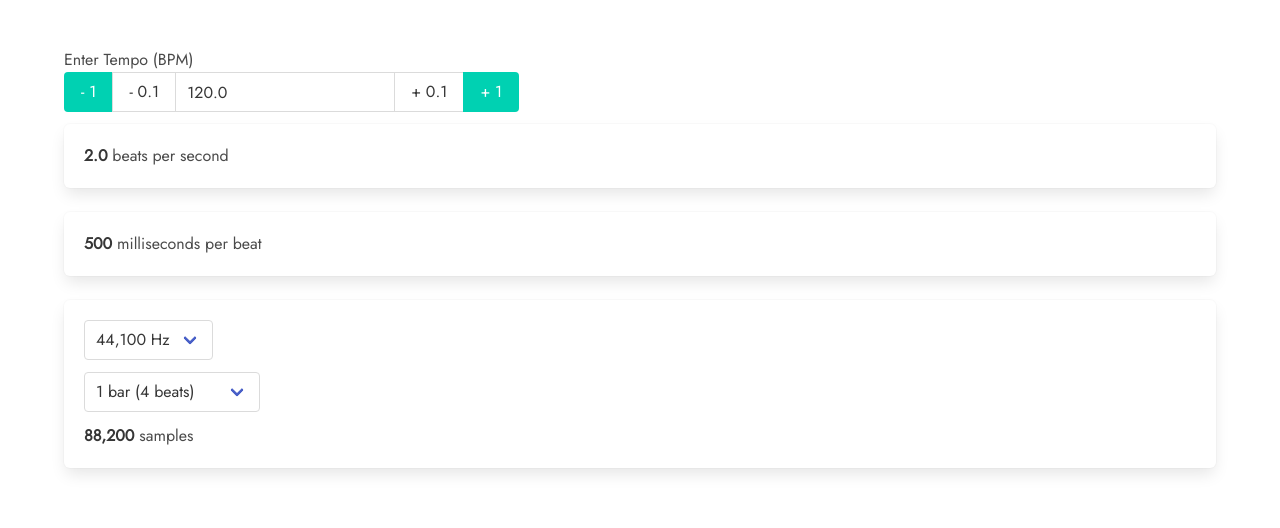
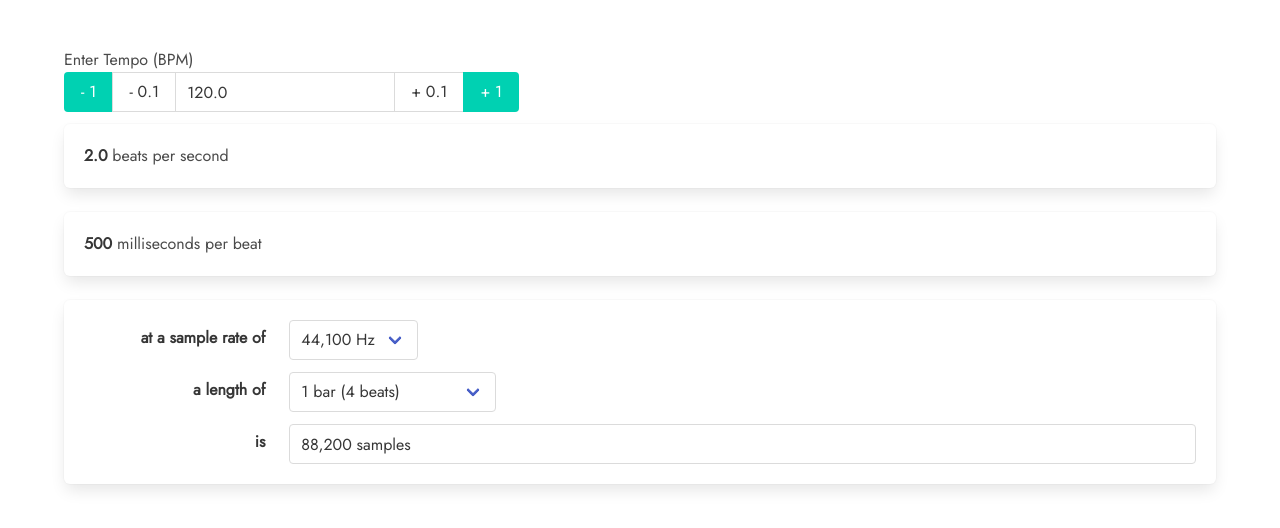
Before and after one commit to ajrussellaudio/rhythmetic, a React (Create React App) app: page / in a window 1280 px wide. Shown: the top 528 px of the page. Built offline with nearby package versions, Linux system fonts and the light colour scheme.

Commit message:
Improve LengthInSamples layout

```diff
--- a/src/components/LengthInSamples.jsx
+++ b/src/components/LengthInSamples.jsx
@@ -4,6 +4,8 @@ import lengthInSamples from '../utils/lengthInSamples';
 const sampleRates = [44100, 48000];
 
 const beatDivisions = [
+    { value: 0.25, label: '1/16 note' },
+    { value: 0.5, label: '1/8 note' },
     { value: 1, label: '1/4 note' },
     { value: 2, label: '1/2 note' },
     { value: 4, label: '1 bar' },
@@ -22,11 +24,16 @@ const LengthInSamples = ({ tempo }) => {
     };
 
     const handleBeatDivisionChange = (event) => {
-        setSelectedBeatDivision(event.target.value);
+        setSelectedBeatDivision(parseFloat(event.target.value));
     };
 
     return (
         <div className="box">
+            <div className="field is-horizontal">
+                <div className="field-label is-normal">
+                    <label className="label">at a sample rate of</label>
+                </div>
+                <div className="field-body">
                     <div className="field">
                         <div className="control">
                             <div className="select">
@@ -35,7 +42,10 @@ const LengthInSamples = ({ tempo }) => {
                                     onChange={handleSampleRateChange}
                                 >
                                     {sampleRates.map((sampleRate) => (
-                                <option value={sampleRate} key={sampleRate}>
+                                        <option
+                                            value={sampleRate}
+                                            key={sampleRate}
+                                        >
                                             {sampleRate.toLocaleString()} Hz
                                         </option>
                                     ))}
@@ -43,6 +53,13 @@ const LengthInSamples = ({ tempo }) => {
                             </div>
                         </div>
                     </div>
+                </div>
+            </div>
+            <div className="field is-horizontal">
+                <div className="field-label is-normal">
+                    <label className="label">a length of</label>
+                </div>
+                <div className="field-body">
                     <div className="field">
                         <div className="control">
                             <div className="select">
@@ -60,14 +77,29 @@ const LengthInSamples = ({ tempo }) => {
                             </div>
                         </div>
                     </div>
-            <strong>
-                {lengthInSamples(
+                </div>
+            </div>
+            <div className="field is-horizontal">
+                <div className="field-label is-normal">
+                    <label className="label">is</label>
+                </div>
+                <div className="field-body">
+                    <div className="field">
+                        <input
+                            className="input"
+                            type="text"
+                            readOnly
+                            value={`${lengthInSamples(
                                 selectedBeatDivision,
                                 tempo,
                                 selectedSampleRate
-                ).toLocaleString(undefined, { maximumFractionDigits: 1 })}
-            </strong>{' '}
-            samples
+                            ).toLocaleString(undefined, {
+                                maximumFractionDigits: 1,
+                            })} samples`}
+                        />
+                    </div>
+                </div>
+            </div>
         </div>
     );
 };
```
Lines whose indentation alone changed are shown as unchanged.
